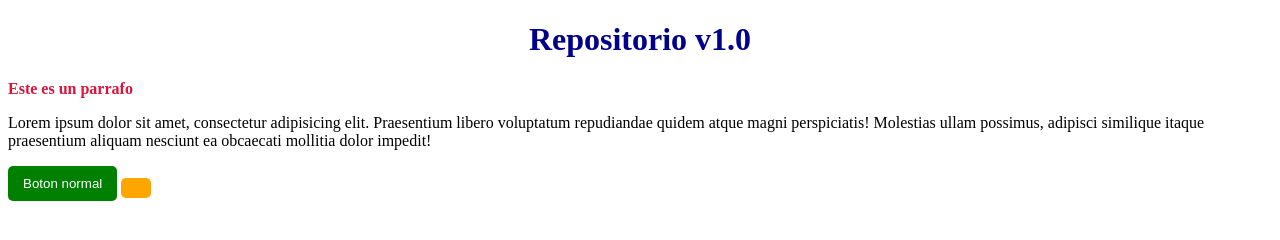
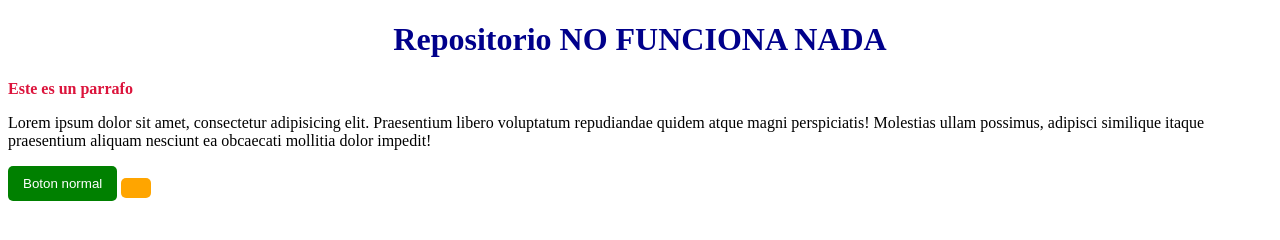
Before and after one commit to victor11rc/repositorio, a plain HTML site: page index.html in a window 1280 px wide. Drawn offline with Linux system fonts and the light colour scheme.

Commit message:
Otro intento

```diff
--- a/index.html
+++ b/index.html
@@ -7,7 +7,7 @@
     <link rel="stylesheet" href="style.css">
 </head>
 <body>
-    <h1 id="titulo-principal">Repositorio v1.0</h1>
+    <h1 id="titulo-principal">Repositorio NO FUNCIONA NADA</h1>
     <p class="texto-destacado">Este es un parrafo</p>
     <p>Lorem ipsum dolor sit amet, consectetur adipisicing elit. Praesentium libero voluptatum repudiandae quidem atque magni perspiciatis! Molestias ullam possimus, adipisci similique itaque praesentium aliquam nesciunt ea obcaecati mollitia dolor impedit!</p>
     <button class="btn">Boton normal</button>
```
